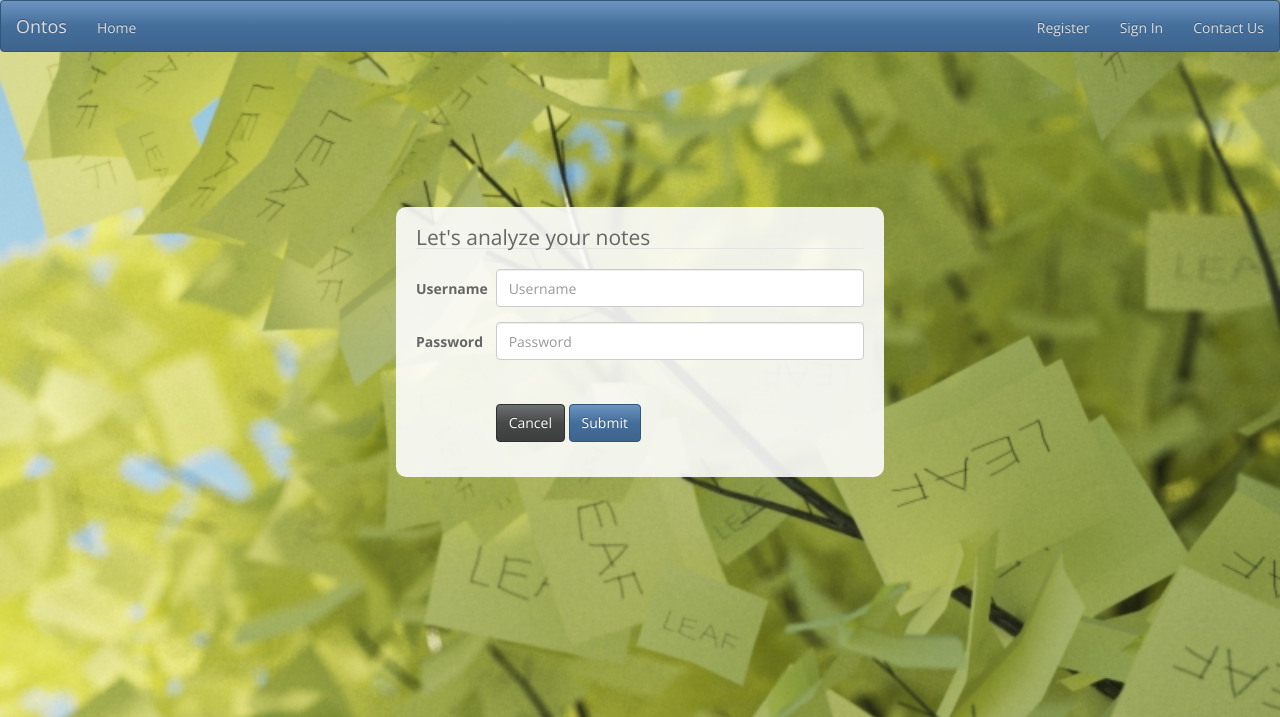
After one commit to rishikapadia/Ontos, a Python web app: template ontos/templates/ontosAppTemplates/login.html in a window 1280 px wide. The commit adds this page. Shown: the top 717 px of the page. Run offline with Jinja, Linux system fonts and the light colour scheme; the template is opened without the code that fills it, so the values that code supplies are empty.

Commit message:
front end template complete

```diff
--- /dev/null
+++ b/ontos/static/css/login.css
@@ -0,0 +1,35 @@
+.happy {
+	color: red !important;
+}
+
+html {
+background: url(../img/leaf.jpg) no-repeat center center fixed;
+  -webkit-background-size: cover;
+  -moz-background-size: cover;
+  -o-background-size: cover;
+  background-size: cover;
+}
+
+body {
+	background-color: transparent;
+}
+
+.pretty-bg {
+	background-color: rgba(252, 252, 252, 0.9);
+	padding: 20px;
+	size: 110%;
+	text-align: justify;
+	width: 80%;
+	margin: auto auto auto auto;
+	line-height: 1.5em;
+	-moz-border-radius: 10px;
+	-webkit-border-radius: 10px;
+	border-radius: 10px;
+	-khtml-border-radius: 10px;
+}
+
+.box {
+  position: relative;
+  top: 50%;
+  transform: translateY(50%);
+}
--- /dev/null
+++ b/ontos/static/css/main.css
@@ -0,0 +1,3 @@
+.jumbotron {
+	background: url(../img/jumbotron3.jpg) no-repeat center center fixed;
+}
--- /dev/null
+++ b/ontos/templates/ontosAppTemplates/login.html
@@ -0,0 +1,70 @@
+<!DOCTYPE html>
+<html>
+
+  <head>
+    <link rel = "stylesheet" href = "../../static/css/bootstrap.css">
+    <link rel= "stylesheet" href="../../static/css/login.css">
+    <link rel= "stylesheet" href="main.css">
+    <!-- <link rel= "stylesheet" href="login.css"> -->
+  </head>
+
+  <body>
+    <div class="navbar navbar-inverse">
+      <div class="navbar-header">
+        <button type="button" class="navbar-toggle" data-toggle="collapse" data-target=".navbar-inverse-collapse">
+            <span class="icon-bar"></span>
+            <span class="icon-bar"></span>
+            <span class="icon-bar"></span>
+        </button>
+        <a class="navbar-brand" href="#">Ontos</a>
+      </div>
+      <div class="navbar-collapse collapse navbar-inverse-collapse">
+        <ul class="nav navbar-nav navbar-left">
+          <li><a href="main.html">Home</a></li>
+        </ul>
+        <ul class="nav navbar-nav navbar-right">
+          <li><a href="register.html">Register</a></li>
+          <li><a href="login.html">Sign In</a></li>
+          <li><a href="#">Contact Us</a></li>
+        </ul>
+      </div>
+    </div>
+
+
+        <div class = "col-md-3"> </div>
+        <div class = "col-md-6">
+          <div class = "box">
+                <form class="form-horizontal pretty-bg">
+                  <fieldset>
+                    <legend>Let's analyze your notes</legend>
+                    <div class="form-group">
+                      <label for="inputUsername" class="col-lg-2 control-label">Username</label>
+                      <div class="col-lg-10">
+                        <input type="text" class="form-control" id="inputUsername" placeholder="Username">
+                      </div>
+                    </div>
+
+                    <div class="form-group">
+                      <label for="inputPassword" class="col-lg-2 control-label">Password</label>
+                      <div class="col-lg-10">
+                        <input type="password" class="form-control" id="inputPassword" placeholder="Password">
+                        <div class="checkbox">
+                        </div>
+                      </div>
+                    </div>
+
+                    <div class="form-group">
+                      <div class="col-lg-10 col-lg-offset-2">
+                        <button class="btn btn-default"> Cancel </a></button>
+                        <button type="submit" class = "btn btn-primary"> Submit </button>
+                      </div>
+                    </div>
+                  </fieldset>
+                </form>
+          </div>
+        </div>
+        <div class = "col-md-3"> </div>
+
+
+  </body>
+</html>
```
Also changed, not shown: ontos/templates/ontosAppTemplates/dashboard.html (added, +117 -0 lines), ontos/templates/ontosAppTemplates/main.html (+17 -6 lines), ontos/templates/ontosAppTemplates/register.html (added, +105 -0 lines), ontos/static/img/jumbotron.jpg (added), ontos/static/img/jumbotron3.jpg (added), ontos/static/img/leaf.jpg (added).
